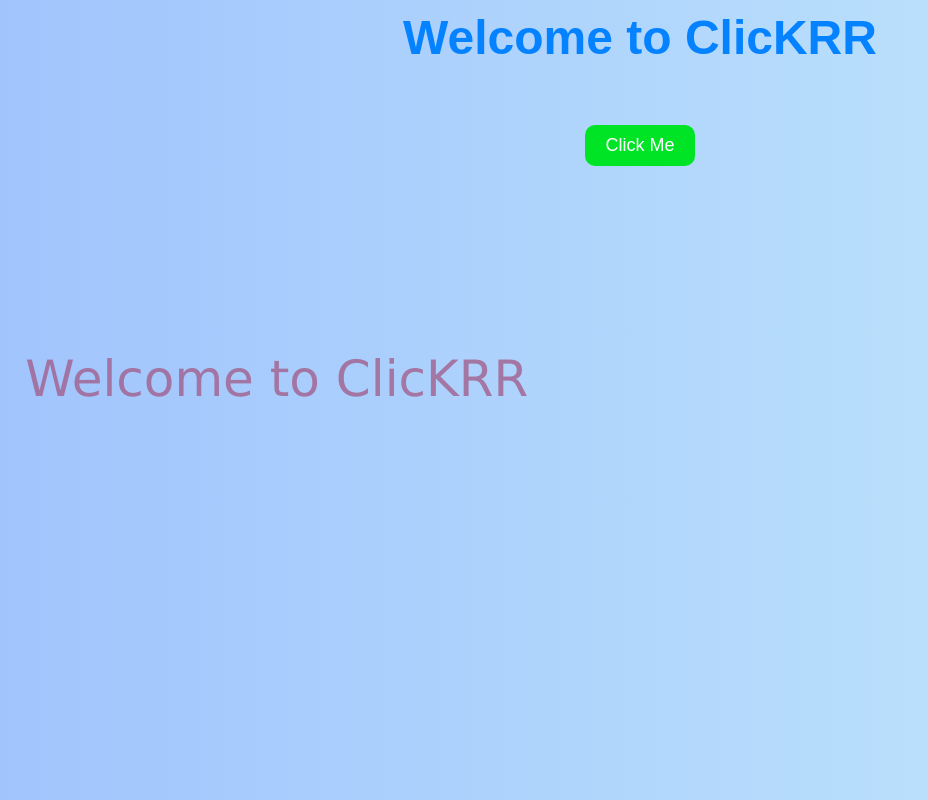
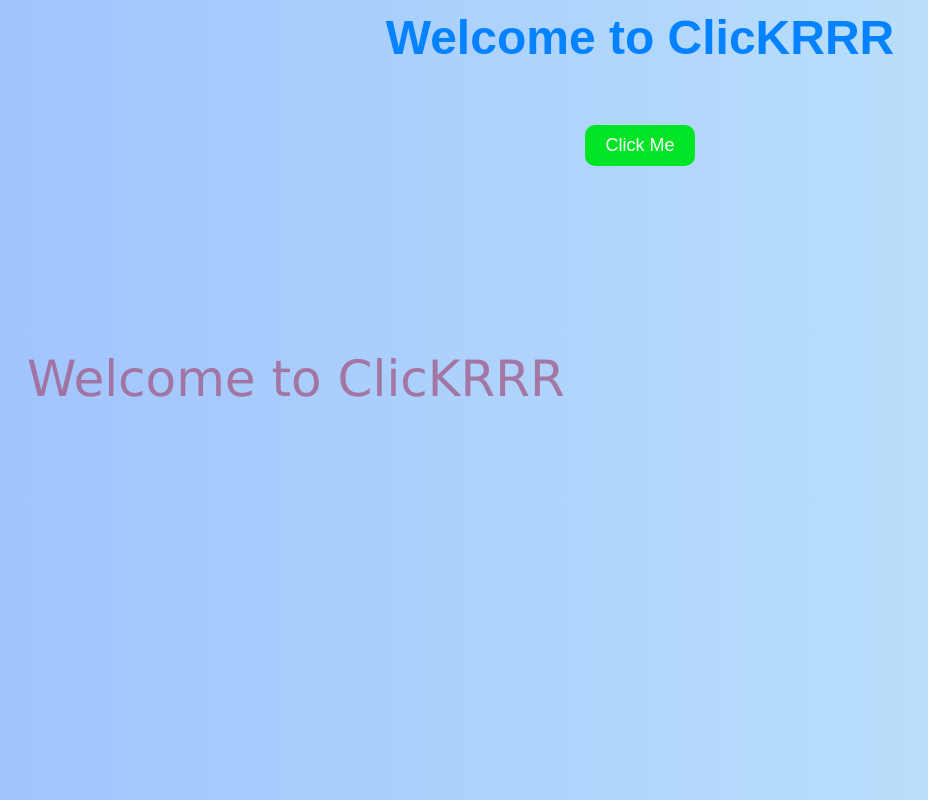
Before and after one commit to saikumarb12345/clicKRR, a plain HTML site: page index.html in a window 1280 px wide. Both pictures are taken after a click on the button "Click Me". Shown: the whole page, without its empty margins (0-928 px from the left). Drawn offline with Linux system fonts and the light colour scheme.

Commit message:
Updated fav icon

```diff
--- a/app.js
+++ b/app.js
@@ -3,7 +3,7 @@ function startScrolling() {
     // adding text
     let scrollingText = document.createElement("div");
     scrollingText.className = "scrolling-text";
-    scrollingText.innerText = "Welcome to ClicKRR";
+    scrollingText.innerText = "Welcome to ClicKRRR";
 
     // adding text to button
     document.querySelector(".button-container").appendChild(scrollingText);
--- a/index.html
+++ b/index.html
@@ -5,11 +5,12 @@
     <meta name="viewport" content="width=device-width, initial-scale=1.0">
     <!-- Css file -->
     <link rel="stylesheet" type="text/css" href="/style.css">
-    <title>Welcome to ClicKR</title>
+    <link rel="icon" type="image/png" href="/Images/clicKRR.png"/>
+    <title>ClicKRRR</title>
 </head>
 <body>
     <div class="header">
-        <h1>Welcome to ClicKRR</h1>
+        <h1>Welcome to ClicKRRR</h1>
     </div>
 
     <div class="button-container">
```
Also changed, not shown: Images/clicKRR.png (added).
